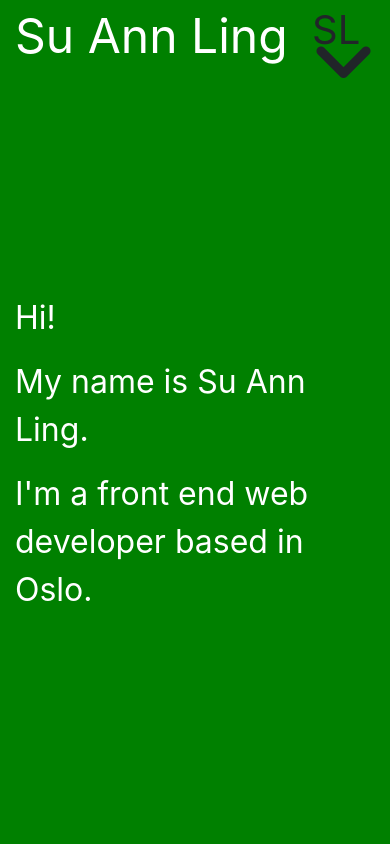
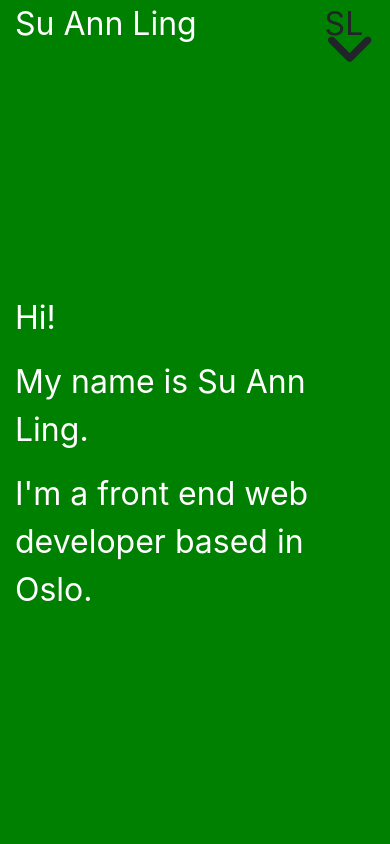
Before and after one commit to lingsuann02/curriculum-vitae, a React (Create React App) app: page / in a window 390 px wide. Shown: the top 844 px of the page. Built offline with nearby package versions, Linux system fonts and the light colour scheme.

Commit message:
fix navigation responsiveness bug

```diff
--- a/src/components/navigation/navigation.css
+++ b/src/components/navigation/navigation.css
@@ -9,7 +9,7 @@
 
 #navigation-component {
     overflow-y: hidden;
-    max-height: 3em;
+    /*max-height: 3em;*/
     transition-property: all;
     transition-duration: .5s;
     transition-timing-function: cubic-bezier(0, 1, 0.5, 1);
@@ -29,13 +29,15 @@
 
 #navigation-component .nav {
     justify-content: space-around;
-    line-height: 3em;
+    /*min-height: 3em;*/
 }
 
 #navigation-component a {
-    font-size: 1.5em;
+    font-size: 1em;
     display: flex;
     align-items: center;
+    padding: 10px 5px;
+    margin: auto;
 }
 
 a {
@@ -49,7 +51,7 @@ a:hover {
 
 .logo {
     margin-left: 15px;
-    font-size: 3em;
+    font-size: 2em;
 }
 
 .logo:hover {
@@ -60,7 +62,7 @@ a:hover {
 .nav-menu-button {
     cursor: pointer;
     margin-right: 15px;
-    font-size: 2.5em;
+    font-size: 2em;
     float: right;
 }
 
```
